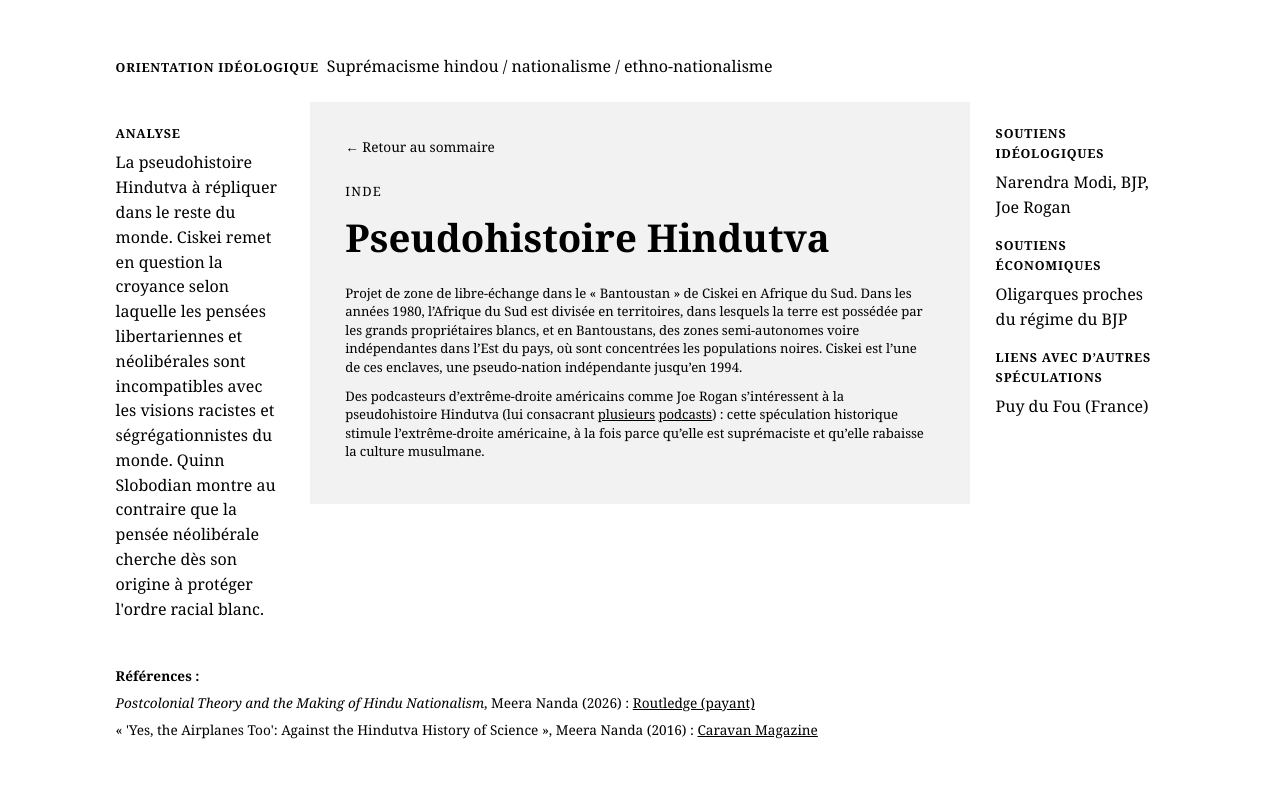
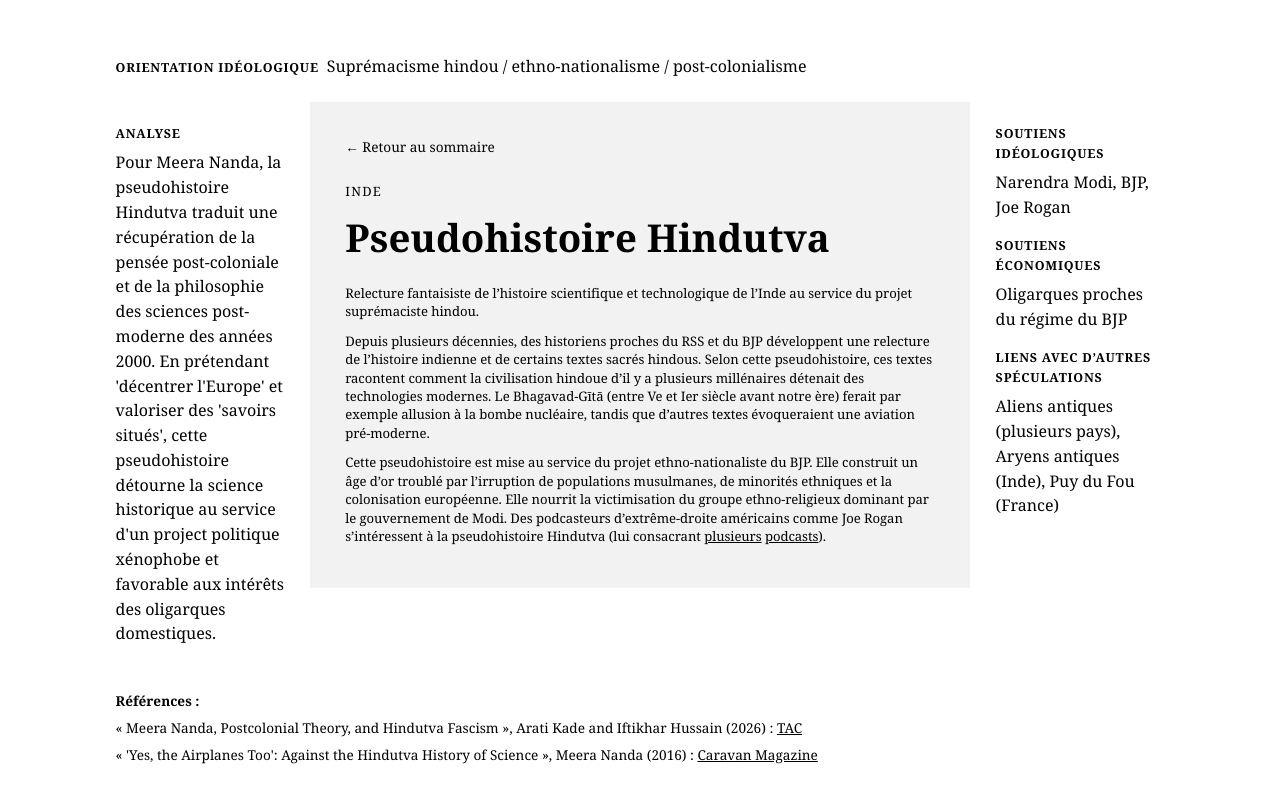
Before and after one commit to encycloreac/encycloreac.github.io, a Jekyll site: the page built from _entries/pseudohistoire-hindutva.md, in a window 1280 px wide. Shown: the top 803 px of the page. Built offline with Jekyll 4.4.1, drawn with Linux system fonts in a browser that asks for light colours.

Commit message:
Update pseudohistoire-hindutva.md

```diff
--- a/_entries/pseudohistoire-hindutva.md
+++ b/_entries/pseudohistoire-hindutva.md
@@ -1,19 +1,21 @@
 ---
 title: "Pseudohistoire Hindutva"
 zone: "Inde"
-orientation: "Suprémacisme hindou / nationalisme / ethno-nationalisme"
-analyse: "La pseudohistoire Hindutva à répliquer dans le reste du monde. Ciskei remet en question la croyance selon laquelle les pensées libertariennes et néolibérales sont incompatibles avec les visions racistes et ségrégationnistes du monde. Quinn Slobodian montre au contraire que la pensée néolibérale cherche dès son origine à protéger l'ordre racial blanc."
+orientation: "Suprémacisme hindou / ethno-nationalisme / post-colonialisme"
+analyse: "Pour Meera Nanda, la pseudohistoire Hindutva traduit une récupération de la pensée post-coloniale et de la philosophie des sciences post-moderne des années 2000. En prétendant 'décentrer l'Europe' et valoriser des 'savoirs situés', cette pseudohistoire détourne la science historique au service d'un project politique xénophobe et favorable aux intérêts des oligarques domestiques."
 soutiens_ideologiques: "Narendra Modi, BJP, Joe Rogan"
 soutiens_economiques: "Oligarques proches du régime du BJP"
-liens_autres: "Puy du Fou (France)"
+liens_autres: "Aliens antiques (plusieurs pays), Aryens antiques (Inde), Puy du Fou (France)"
 references:
-  - texte: "<em>Postcolonial Theory and the Making of Hindu Nationalism</em>, Meera Nanda (2026)"
-    url: "https://www.routledge.com/Postcolonial-Theory-and-the-Making-of-Hindu-Nationalism-The-Wages-of-Unreason/Nanda/p/book/9781032848501"
-    label: "Routledge (payant)"
+  - texte: "« Meera Nanda, Postcolonial Theory, and Hindutva Fascism », Arati Kade and Iftikhar Hussain (2026)"
+    url: "https://theambedkarianchronicle.in/review-and-criticism/meera-nanda-postcolonial-theory-hindutva-fascism"
+    label: "TAC"
   - texte: "« 'Yes, the Airplanes Too': Against the Hindutva History of Science », Meera Nanda (2016)"
     url: "https://caravanmagazine.in/vantage/modern-science-ancient-texts"
     label: "Caravan Magazine"
 ---
-Projet de zone de libre-échange dans le « Bantoustan » de Ciskei en Afrique du Sud. Dans les années 1980, l'Afrique du Sud est divisée en territoires, dans lesquels la terre est possédée par les grands propriétaires blancs, et en Bantoustans, des zones semi-autonomes voire indépendantes dans l'Est du pays, où sont concentrées les populations noires. Ciskei est l'une de ces enclaves, une pseudo-nation indépendante jusqu'en 1994.
+Relecture fantaisiste de l'histoire scientifique et technologique de l'Inde au service du projet suprémaciste hindou.
 
-Des podcasteurs d'extrême-droite américains comme Joe Rogan s'intéressent à la pseudohistoire Hindutva (lui consacrant <a href="https://podcasts.musixmatch.com/podcast/the-joe-rogan-experience-01hp4c6gdxz064yk1cyc1qym1k/episode/2521-aravind-srinivas-01kwf9z2m0n61yz0zvtetdhckg">plusieurs</a> <a href="https://www.youtube.com/watch?v=va8-X78sxZk">podcasts</a>) : cette spéculation historique stimule l'extrême-droite américaine, à la fois parce qu'elle est suprémaciste et qu'elle rabaisse la culture musulmane.
+Depuis plusieurs décennies, des historiens proches du RSS et du BJP développent une relecture de l'histoire indienne et de certains textes sacrés hindous. Selon cette pseudohistoire, ces textes racontent comment la civilisation hindoue d'il y a plusieurs millénaires détenait des technologies modernes. Le Bhagavad-Gītā (entre Ve et Ier siècle avant notre ère) ferait par exemple allusion à la bombe nucléaire, tandis que d'autres textes évoqueraient une aviation pré-moderne.
+
+Cette pseudohistoire est mise au service du projet ethno-nationaliste du BJP. Elle construit un âge d'or troublé par l'irruption de populations musulmanes, de minorités ethniques et la colonisation européenne. Elle nourrit la victimisation du groupe ethno-religieux dominant par le gouvernement de Modi. Des podcasteurs d'extrême-droite américains comme Joe Rogan s'intéressent à la pseudohistoire Hindutva (lui consacrant <a href="https://podcasts.musixmatch.com/podcast/the-joe-rogan-experience-01hp4c6gdxz064yk1cyc1qym1k/episode/2521-aravind-srinivas-01kwf9z2m0n61yz0zvtetdhckg">plusieurs</a> <a href="https://www.youtube.com/watch?v=va8-X78sxZk">podcasts</a>).
```
